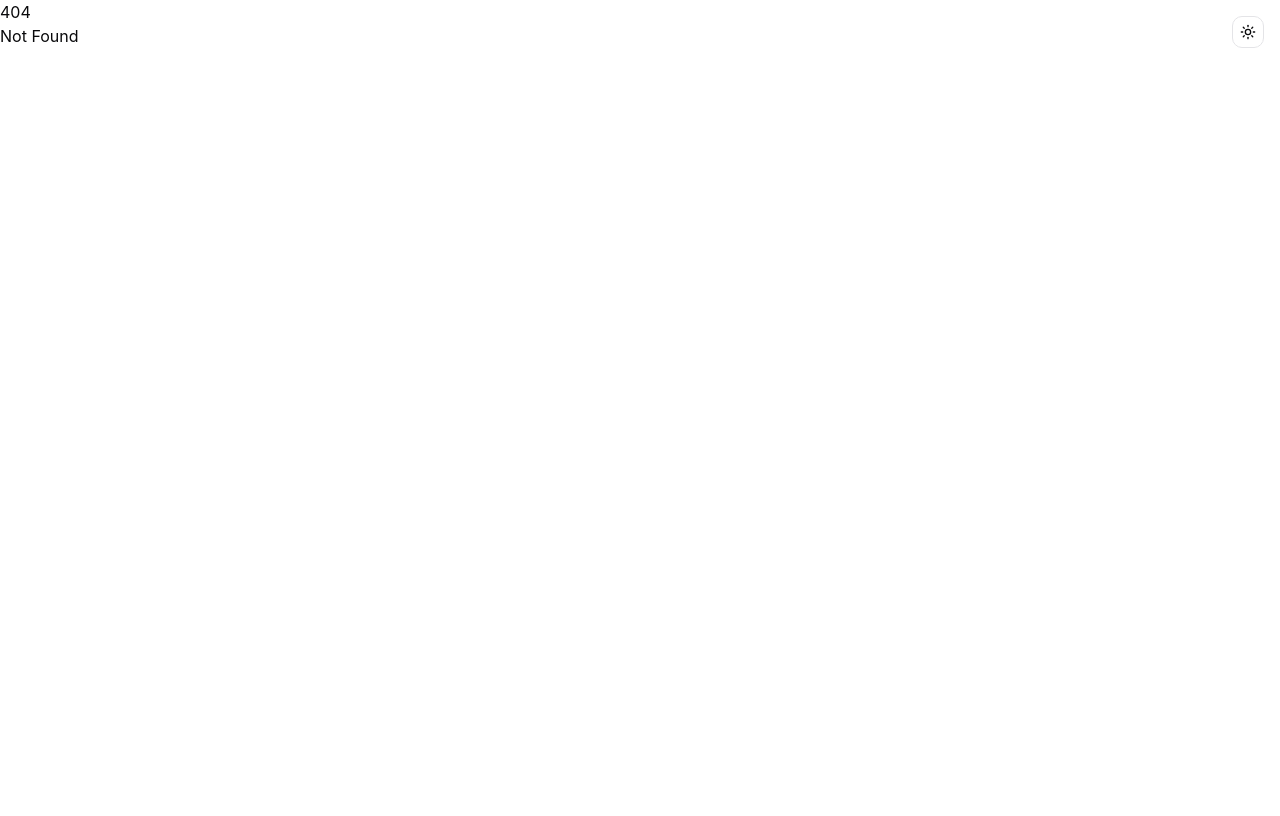
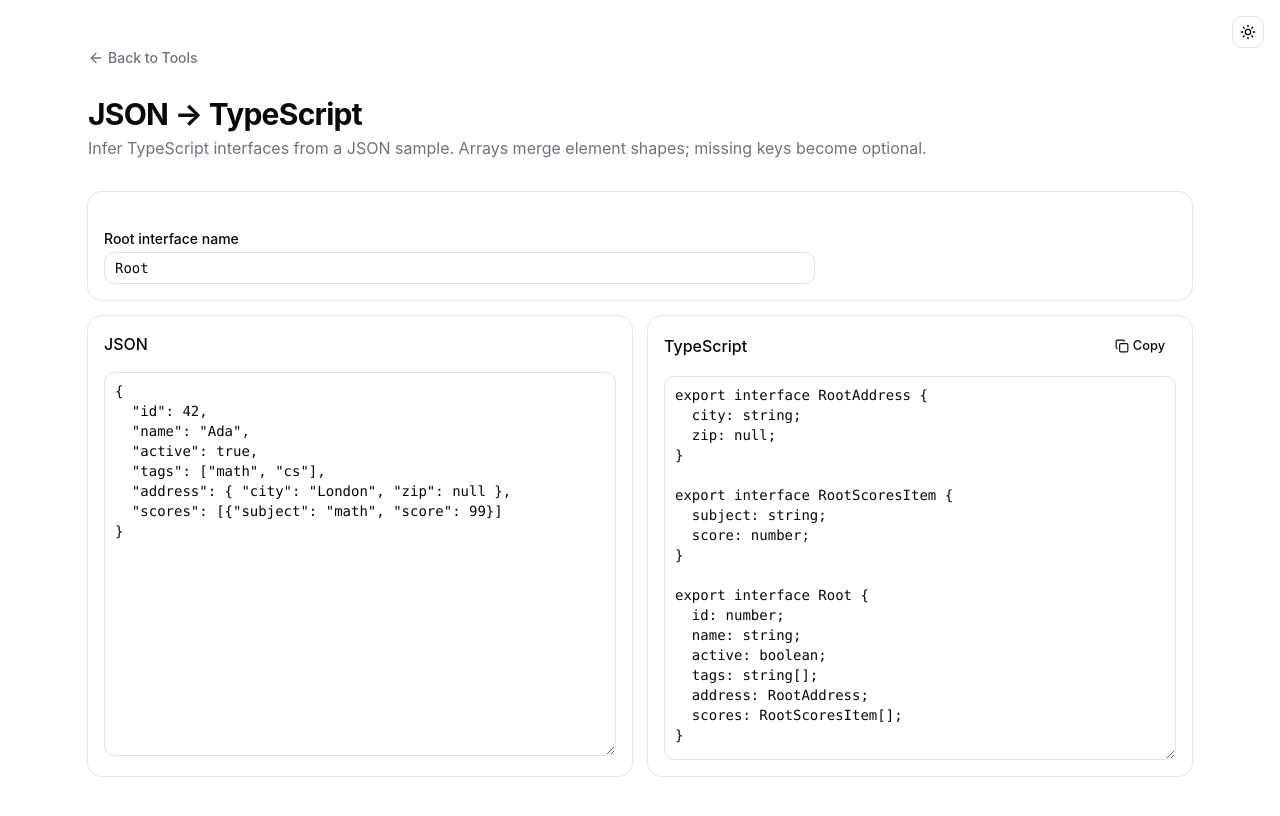
Before and after one commit to orykr/tool.ory.kr, a SvelteKit app in the folder frontend/: page /json-ts in a window 1280 px wide. Before the commit this address had no page. Shown: the top 816 px of the page. Built offline with nearby package versions, Linux system fonts and the light colour scheme.

Commit message:
feat(json-ts): add JSON to TypeScript interface generator

```diff
--- a/frontend/src/routes/+page.svelte
+++ b/frontend/src/routes/+page.svelte
@@ -826,6 +826,11 @@
 			href: "/hsv-conv",
 			title: "HSV / HSL / RGB / HEX",
 			description: "Bidirectional color converter with sliders."
+		},
+		{
+			href: "/json-ts",
+			title: "JSON → TypeScript",
+			description: "Infer TypeScript interfaces from a JSON sample."
 		}
 	];
 </script>
--- /dev/null
+++ b/frontend/src/routes/json-ts/+page.svelte
@@ -0,0 +1,249 @@
+<script lang="ts">
+	import * as Card from "$lib/components/ui/card/index.js";
+	import { Button } from "$lib/components/ui/button/index.js";
+	import { Input } from "$lib/components/ui/input/index.js";
+	import { Label } from "$lib/components/ui/label/index.js";
+	import { Textarea } from "$lib/components/ui/textarea/index.js";
+	import ArrowLeft from "@lucide/svelte/icons/arrow-left";
+	import Copy from "@lucide/svelte/icons/copy";
+	import Check from "@lucide/svelte/icons/check";
+
+	let input = $state(`{
+  "id": 42,
+  "name": "Ada",
+  "active": true,
+  "tags": ["math", "cs"],
+  "address": { "city": "London", "zip": null },
+  "scores": [{"subject": "math", "score": 99}]
+}`);
+	let rootName = $state("Root");
+
+	type TypeNode =
+		| { kind: "primitive"; type: string }
+		| { kind: "array"; element: TypeNode }
+		| { kind: "object"; fields: Map<string, { type: TypeNode; optional: boolean }> }
+		| { kind: "union"; members: TypeNode[] };
+
+	function inferNode(value: unknown): TypeNode {
+		if (value === null) return { kind: "primitive", type: "null" };
+		if (Array.isArray(value)) {
+			if (value.length === 0) return { kind: "array", element: { kind: "primitive", type: "unknown" } };
+			let element = inferNode(value[0]);
+			for (let i = 1; i < value.length; i++) {
+				element = unify(element, inferNode(value[i]));
+			}
+			return { kind: "array", element };
+		}
+		if (typeof value === "object") {
+			const fields = new Map<string, { type: TypeNode; optional: boolean }>();
+			for (const [k, v] of Object.entries(value as Record<string, unknown>)) {
+				fields.set(k, { type: inferNode(v), optional: false });
+			}
+			return { kind: "object", fields };
+		}
+		return { kind: "primitive", type: typeof value };
+	}
+
+	function unify(a: TypeNode, b: TypeNode): TypeNode {
+		if (sameType(a, b)) return a;
+		if (a.kind === "primitive" && a.type === "null") return makeNullable(b);
+		if (b.kind === "primitive" && b.type === "null") return makeNullable(a);
+		if (a.kind === "object" && b.kind === "object") {
+			const merged = new Map<string, { type: TypeNode; optional: boolean }>();
+			const allKeys = new Set([...a.fields.keys(), ...b.fields.keys()]);
+			for (const k of allKeys) {
+				const av = a.fields.get(k);
+				const bv = b.fields.get(k);
+				if (av && bv) {
+					merged.set(k, { type: unify(av.type, bv.type), optional: av.optional || bv.optional });
+				} else if (av) {
+					merged.set(k, { type: av.type, optional: true });
+				} else if (bv) {
+					merged.set(k, { type: bv.type, optional: true });
+				}
+			}
+			return { kind: "object", fields: merged };
+		}
+		if (a.kind === "array" && b.kind === "array") {
+			return { kind: "array", element: unify(a.element, b.element) };
+		}
+		const members = flatten([a, b]);
+		const dedupedKeys = new Map<string, TypeNode>();
+		for (const m of members) {
+			const key = structuralKey(m);
+			if (!dedupedKeys.has(key)) dedupedKeys.set(key, m);
+		}
+		const list = [...dedupedKeys.values()];
+		if (list.length === 1) return list[0];
+		return { kind: "union", members: list };
+	}
+
+	function structuralKey(node: TypeNode): string {
+		switch (node.kind) {
+			case "primitive":
+				return `P:${node.type}`;
+			case "array":
+				return `A:${structuralKey(node.element)}`;
+			case "object": {
+				const keys = [...node.fields.keys()].sort();
+				const parts = keys.map((k) => {
+					const f = node.fields.get(k)!;
+					return `${k}${f.optional ? "?" : ""}=${structuralKey(f.type)}`;
+				});
+				return `O:{${parts.join(",")}}`;
+			}
+			case "union": {
+				const sorted = [...new Set(node.members.map(structuralKey))].sort();
+				return `U:[${sorted.join("|")}]`;
+			}
+		}
+	}
+
+	function flatten(nodes: TypeNode[]): TypeNode[] {
+		const out: TypeNode[] = [];
+		for (const n of nodes) {
+			if (n.kind === "union") out.push(...flatten(n.members));
+			else out.push(n);
+		}
+		return out;
+	}
+
+	function makeNullable(node: TypeNode): TypeNode {
+		if (node.kind === "union") {
+			if (node.members.some((m) => m.kind === "primitive" && m.type === "null")) return node;
+			return { kind: "union", members: [...node.members, { kind: "primitive", type: "null" }] };
+		}
+		if (node.kind === "primitive" && node.type === "null") return node;
+		return { kind: "union", members: [node, { kind: "primitive", type: "null" }] };
+	}
+
+	function sameType(a: TypeNode, b: TypeNode): boolean {
+		return structuralKey(a) === structuralKey(b);
+	}
+
+	function isValidIdent(name: string): boolean {
+		return /^[A-Za-z_$][A-Za-z0-9_$]*$/.test(name);
+	}
+
+	function pascalCase(name: string): string {
+		const cleaned = name.replace(/[^A-Za-z0-9]+/g, " ").trim();
+		if (!cleaned) return "T";
+		const parts = cleaned.split(/\s+/);
+		const result = parts.map((p) => p.charAt(0).toUpperCase() + p.slice(1)).join("");
+		return /^[0-9]/.test(result) ? "_" + result : result;
+	}
+
+	function renderType(node: TypeNode, hint: string, declarations: string[]): string {
+		switch (node.kind) {
+			case "primitive": {
+				const map: Record<string, string> = {
+					string: "string",
+					number: "number",
+					boolean: "boolean",
+					null: "null",
+					unknown: "unknown"
+				};
+				return map[node.type] ?? "unknown";
+			}
+			case "array":
+				return `${renderType(node.element, hint + "Item", declarations)}[]`;
+			case "object": {
+				const lines: string[] = [];
+				for (const [k, info] of node.fields) {
+					const childHint = pascalCase(hint + " " + k);
+					const t = renderType(info.type, childHint, declarations);
+					const key = isValidIdent(k) ? k : JSON.stringify(k);
+					lines.push(`  ${key}${info.optional ? "?" : ""}: ${t};`);
+				}
+				const body = lines.length ? `{\n${lines.join("\n")}\n}` : "{}";
+				const name = pascalCase(hint);
+				declarations.push(`export interface ${name} ${body}`);
+				return name;
+			}
+			case "union": {
+				const parts = node.members.map((m, i) => {
+					const memberHint = m.kind === "object" ? `${hint}Variant${i + 1}` : hint;
+					return renderType(m, memberHint, declarations);
+				});
+				return [...new Set(parts)].join(" | ");
+			}
+		}
+	}
+
+	let output = $derived.by(() => {
+		try {
+			if (!input.trim()) return { ok: true as const, value: "" };
+			const parsed = JSON.parse(input);
+			const root = inferNode(parsed);
+			const declarations: string[] = [];
+			const rootRendered = renderType(root, rootName || "Root", declarations);
+			let final = declarations.join("\n\n");
+			if (root.kind !== "object") {
+				const name = pascalCase(rootName || "Root");
+				final = `export type ${name} = ${rootRendered};`;
+			}
+			return { ok: true as const, value: final };
+		} catch (e) {
+			return { ok: false as const, error: (e as Error).message };
+		}
+	});
+
+	let copied = $state(false);
+	async function copy() {
+		if (!output.ok || !output.value) return;
+		await navigator.clipboard.writeText(output.value);
+		copied = true;
+		setTimeout(() => (copied = false), 1500);
+	}
+</script>
+
+<main class="container mx-auto max-w-6xl px-6 py-12">
+	<nav class="mb-6">
+		<a href="/" class="text-muted-foreground hover:text-foreground inline-flex items-center gap-1 text-sm font-medium transition-colors">
+			<ArrowLeft class="h-4 w-4" />
+			Back to Tools
+		</a>
+	</nav>
+
+	<header class="mb-8">
+		<h1 class="text-3xl font-bold tracking-tight">JSON → TypeScript</h1>
+		<p class="text-muted-foreground mt-1">
+			Infer TypeScript interfaces from a JSON sample. Arrays merge element shapes; missing keys become optional.
+		</p>
+	</header>
+
+	<Card.Root class="mb-4">
+		<Card.Content class="grid gap-3 pt-6 sm:grid-cols-3">
+			<div class="space-y-1.5 sm:col-span-2">
+				<Label for="rn">Root interface name</Label>
+				<Input id="rn" bind:value={rootName} class="font-mono" />
+			</div>
+		</Card.Content>
+	</Card.Root>
+
+	<div class="grid gap-4 md:grid-cols-2">
+		<Card.Root>
+			<Card.Header><Card.Title class="text-base">JSON</Card.Title></Card.Header>
+			<Card.Content>
+				<Textarea bind:value={input} class="min-h-96 font-mono text-sm" />
+			</Card.Content>
+		</Card.Root>
+		<Card.Root>
+			<Card.Header class="flex flex-row items-center justify-between">
+				<Card.Title class="text-base">TypeScript</Card.Title>
+				<Button variant="ghost" size="sm" onclick={copy} disabled={!output.ok || !output.value}>
+					{#if copied}<Check />Copied{:else}<Copy />Copy{/if}
+				</Button>
+			</Card.Header>
+			<Card.Content>
+				{#if output.ok}
+					<Textarea value={output.value} readonly class="min-h-96 font-mono text-sm" />
+				{:else}
+					<div class="text-destructive border-destructive/50 bg-destructive/10 rounded-md border p-3 text-sm">
+						{output.error}
+					</div>
+				{/if}
+			</Card.Content>
+		</Card.Root>
+	</div>
+</main>
```
